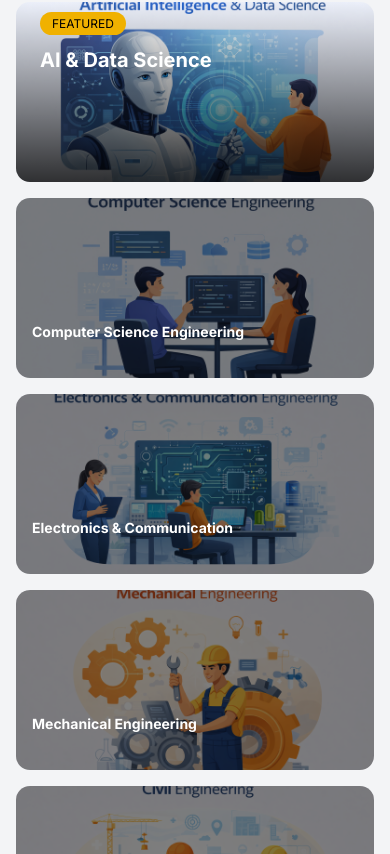
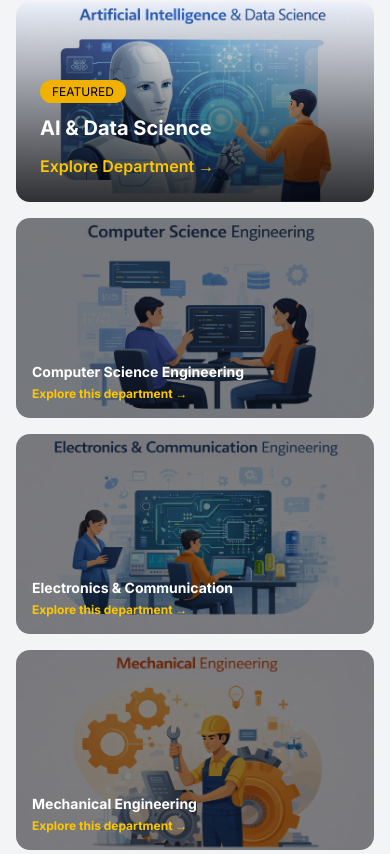
Before and after one commit to balajisudarshan/clg_web_nextJs, a Next.js app: page / in a window 390 px wide. Shown: the part 1950-2804 px from the top of the page. Built offline with nearby package versions, Linux system fonts and the light colour scheme.

Commit message:
finished grid dept

```diff
--- a/next.config.mjs
+++ b/next.config.mjs
@@ -2,7 +2,7 @@
 const nextConfig = {
   /* config options here */
   reactCompiler: true,
-  allowedDevOrigins: ['10.225.67.110'],
+  allowedDevOrigins: ['10.33.141.110'],
 };
 
 export default nextConfig;
--- a/src/app/components/Departments_Programs.jsx
+++ b/src/app/components/Departments_Programs.jsx
@@ -26,10 +26,10 @@ const Departments_Programs = () => {
 
             {/* GRID */}
             <div className='max-w-7xl mx-auto px-4 mt-10'>
-                <div className='grid grid-cols-1 md:grid-cols-4 gap-4 auto-rows-[180px]'>
+                <div className='grid grid-cols-1 md:grid-cols-4 gap-4 auto-rows-[200px] '>
 
                     {/* BIG CARD */}
-                    <div className='md:col-span-2 md:row-span-2 relative rounded-xl overflow-hidden group cursor-pointer'>
+                    <div className='md:col-span-3 md:row-span-2 relative rounded-xl overflow-hidden group cursor-pointer'>
 
                         <img
                             src='/images/course/aiml_ds.png'
@@ -48,8 +48,8 @@ const Departments_Programs = () => {
                                 AI & Data Science
                             </h2>
 
-                            <div className='opacity-0 translate-y-4 transition-all duration-300 group-hover:opacity-100 group-hover:translate-y-0'>
-                                <p className='text-sm mt-2'>
+                            <div className='opacity-100 md:opacity-0 translate-y-0 md:translate-y-4 transition-all duration-300 md:group-hover:opacity-100 group-hover:translate-y-0'>
+                                <p className='text-sm mt-2 hidden md:block'>
                                     Build intelligent systems with machine learning, big data, and analytics.
                                 </p>
 
@@ -61,7 +61,6 @@ const Departments_Programs = () => {
                         </div>
                     </div>
 
-                    {/* SMALL CARD TEMPLATE */}
                     {[
                         { img: "cse.png", title: "Computer Science Engineering" },
                         { img: "ece.png", title: "Electronics & Communication" },
@@ -84,8 +83,8 @@ const Departments_Programs = () => {
                                     {item.title}
                                 </h3>
 
-                                <div className='opacity-0 translate-y-3 transition-all duration-300 group-hover:opacity-100 group-hover:translate-y-0'>
-                                    <p className='text-xs mt-1'>
+                                <div className=' opacity-100  translate-y-0 md:opacity-0 md:translate-y-3 transition-all duration-300 md:group-hover:opacity-100 group-hover:translate-y-0'>
+                                    <p className='text-xs mt-1 font-bold text-yellow-400  md:block'>
                                         Explore this department →
                                     </p>
                                 </div>
```
